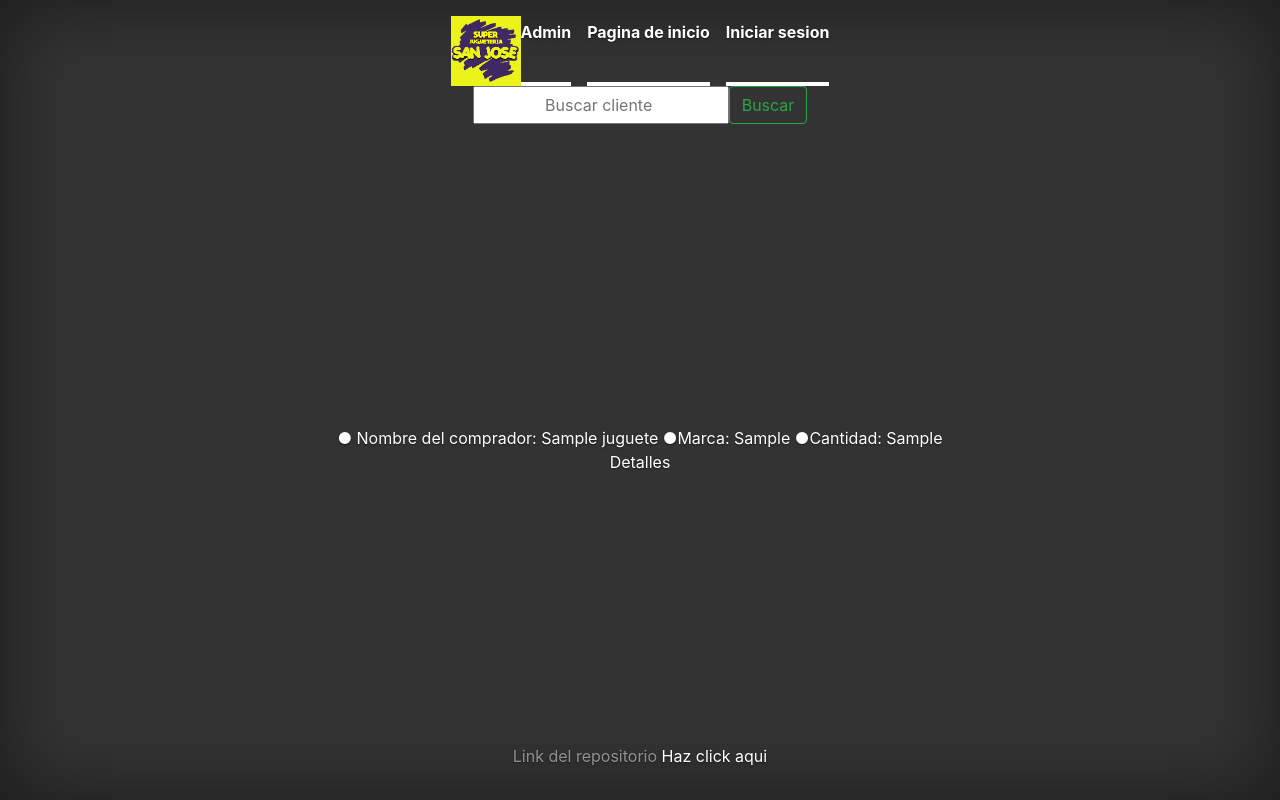
After one commit to JuanAscenzi/AscenziJuan-ProyectoFinal, a Django app: page /juguete/list in a window 1280 px wide. The commit adds this page. Run offline with Django 4.2, Linux system fonts and the light colour scheme; tables that the repository leaves empty hold one stand-in row (values such as "Sample post"); some libraries are stand-ins or nearby versions.

Commit message:
Funcionando clase 22/23

```diff
--- a/AppAscenzi/admin.py
+++ b/AppAscenzi/admin.py
@@ -1 +1,4 @@
 from django.contrib import admin
+from AppAscenzi.models import Juguete
+
+admin.site.register(Juguete)
--- a/AppAscenzi/models.py
+++ b/AppAscenzi/models.py
@@ -0,0 +1,8 @@
+from django.db import models
+
+class Juguete(models.Model):
+    nombre = models.CharField(max_length=30)
+    tamaño = models.CharField(max_length=30)
+    color = models.CharField(max_length=15)
+    marca = models.CharField(max_length=10)
+    cantidad = models.CharField(max_length=3)
--- a/AppAscenzi/templates/AppAscenzi/base.html
+++ b/AppAscenzi/templates/AppAscenzi/base.html
@@ -10,14 +10,14 @@
     <meta name="author" content="">
     <link rel="icon" href="../../../../favicon.ico">
 
-    <title>Proyecto final Juan Ignacio Ascenzi Marquez</title>
+    <title>Manejo stock para empleados jugueteria San Jose</title>
 
     <!-- Bootstrap core CSS -->
     <link href="{% static '/css/bootstrap.min.css' %}" rel="stylesheet">
 
     <!-- Custom styles for this template -->
     <link href="{% static '/css/cover.css' %}" rel="stylesheet">
-</head>
+  </head>
 
 <body class="text-center">
 
@@ -25,9 +25,18 @@
     <header class="masthead mb-auto">
       <div class="inner">
         <nav class="nav nav-masthead justify-content-center">
+          <img src="static/assets/logo.png" height="70">
           <a class="nav-link active" href="http://127.0.0.1:8000/admin/">Admin</a>
-          <a class="nav-link active" href="{% url 'index' %}">Pagina de inicio </a>
+          <a class="nav-link active" href="{% url 'index' %}"> Pagina de inicio </a>
+          {% if user.is_authenticated %}
+          <a class="nav-link active" href="{% url 'juguete-list' %}">Listado stock juguetes</a>
+          <a class="nav-link active" href="{% url 'juguete-create' %}">Agregar articulo al stock</a>
+          <a class="nav-link active" href="{% url 'logout' %}">Hola {{ user.username }} ● Cerrar sesion</a>
+          {% else %}
+          <a class="nav-link active" href="{% url 'login' %}">Iniciar sesion</a>
+          {% endif %}
 
+          <form action="{% url 'juguete-search' %}"class="d-flex">
             <input class="text-center" name="criterio" type="search" placeholder="Buscar cliente" aria-label="Search">
             <button class="btn btn-outline-success" type="submit">Buscar</button>
           </form>
--- /dev/null
+++ b/AppAscenzi/templates/AppAscenzi/juguete_list.html
@@ -0,0 +1,28 @@
+{% extends "AppAscenzi/base.html" %}
+
+{% load static %}
+
+{% block principal %}
+  <main>
+    <ul class="mt-5 list-unstyled">
+        {% if form %}
+        <form action="{% url 'juguete-create'%}" method="post">
+          {% csrf_token %}
+          {{form.as_p}}
+          <input type="submit" value="Agregar">
+        </form>
+      </ul>
+        {% endif %}
+        <ul class="mt-5 list-unstyled">
+          {% for juguete in juguetes %}
+          <li>● Nombre del comprador: {{juguete.nombre}} ●Marca: {{juguete.marca}} ●Cantidad: {{juguete.cantidad}}
+          <a href="{% url 'juguete-detail' juguete.id %}">Detalles</a>
+          {% if user.is_authenticated %}
+            <a href="{% url 'juguete-update' juguete.id %}">Cambiar datos</a>
+            <a href="{% url 'juguete-delete' juguete.id %}">Eliminar</a>
+            {% endif %}
+          </li>
+          {% endfor %}
+      </ul>
+  </main>
+{% endblock %}
--- /dev/null
+++ b/AppAscenzi/templates/registration/logout.html
@@ -0,0 +1,5 @@
+{% extends "AppAscenzi/base.html" %}
+{% load static %}
+{% block principal %}
+    <h1> Te saliste del sistema</h1>
+{% endblock %}
--- a/AppAscenzi/views.py
+++ b/AppAscenzi/views.py
@@ -1,5 +1,52 @@
 from django.shortcuts import render
+from AppAscenzi.models import Juguete
+from django.urls import reverse_lazy
+from django.views.generic import ListView, DetailView, CreateView, DeleteView, UpdateView, FormView
+from django.contrib.auth.views import LoginView, LogoutView
+from django.contrib.auth.forms import UserCreationForm
+from django.contrib.auth.mixins import LoginRequiredMixin
 
 
 def index(request):
     return render(request, "AppAscenzi/index.html")
+
+class JugueteList(ListView):
+    model = Juguete
+    context_object_name = "juguetes"
+
+class JugueteDetail(DetailView):
+    model = Juguete
+    context_object_name = "juguete"
+
+class JugueteUpdate(LoginRequiredMixin, UpdateView):
+    model = Juguete
+    success_url = reverse_lazy("juguete-list")
+    fields = '__all__'
+
+class JugueteDelete(LoginRequiredMixin, DeleteView):
+    model = Juguete
+    success_url = reverse_lazy("juguete-list")
+
+class JugueteCreate(LoginRequiredMixin, CreateView):
+    model = Juguete
+    success_url = reverse_lazy("juguete-list")
+    fields = '__all__'
+
+class JugueteSearch(ListView):
+    model = Juguete
+    context_object_name = "juguetes"
+    def get_queryset(self):
+        criterio = self.request.GET.get("criterio")
+        result = Juguete.objects.filter(nombre__icontains=criterio).all()
+        return result
+
+class Login(LoginView):
+    next_page = reverse_lazy("juguete-list")
+
+class SignUp(CreateView):
+    form_class = UserCreationForm
+    template_name = "registration/signup.html"
+    success_url = reverse_lazy("juguete-list")
+
+class Logout(LogoutView):
+    next_page = reverse_lazy('index')
--- a/project/settings.py
+++ b/project/settings.py
@@ -92,7 +92,7 @@ AUTH_PASSWORD_VALIDATORS = [
 # Internationalization
 # https://docs.djangoproject.com/en/4.1/topics/i18n/
 
-LANGUAGE_CODE = 'en-us'
+LANGUAGE_CODE = 'es-AR'
 
 TIME_ZONE = 'UTC'
 
--- a/project/urls.py
+++ b/project/urls.py
@@ -1,8 +1,21 @@
 from django.contrib import admin
 from django.urls import path
 from AppAscenzi.views import index
+from AppAscenzi.views import (
+JugueteList, JugueteDetail, JugueteUpdate, JugueteDelete, JugueteCreate, JugueteSearch,
+Login, SignUp, Logout)
 
 urlpatterns = [
     path('admin/', admin.site.urls),
-    path("", index, name= "index"),
+    path('', index, name= "index"),
+    path('juguete/list', JugueteList.as_view(), name="juguete-list"),
+    path('juguete/<pk>/detail', JugueteDetail.as_view(), name="juguete-detail"),
+    path('juguete/<pk>/update', JugueteUpdate.as_view(), name="juguete-update"),
+    path('juguete/<pk>/delete', JugueteDelete.as_view(), name="juguete-delete"),
+    path('juguete/create', JugueteCreate.as_view(), name="juguete-create"),
+    path('juguete/search', JugueteSearch.as_view(), name="juguete-search"),
+    path('login/', Login.as_view(), name="login"),
+    path('signup/', SignUp.as_view(), name="signup"),
+    path('logout/', Logout.as_view(), name="logout"),
+
 ]
```
Also changed, not shown: AppAscenzi/templates/AppAscenzi/admin_juguete.html (added, +26 -0 lines), AppAscenzi/templates/AppAscenzi/juguete_confirm_delete.html (added, +11 -0 lines), AppAscenzi/templates/AppAscenzi/juguete_detail.html (added, +13 -0 lines), AppAscenzi/templates/AppAscenzi/juguete_form.html (added, +9 -0 lines), AppAscenzi/templates/AppAscenzi/juguetes.html (added, +28 -0 lines), AppAscenzi/templates/registration/login.html (added, +10 -0 lines), AppAscenzi/templates/registration/signup.html (added, +10 -0 lines), seed_data.py (added, +11 -0 lines), AppAscenzi/migrations/0001_initial.py (added), AppAscenzi/static/assets/logo.png (added).
